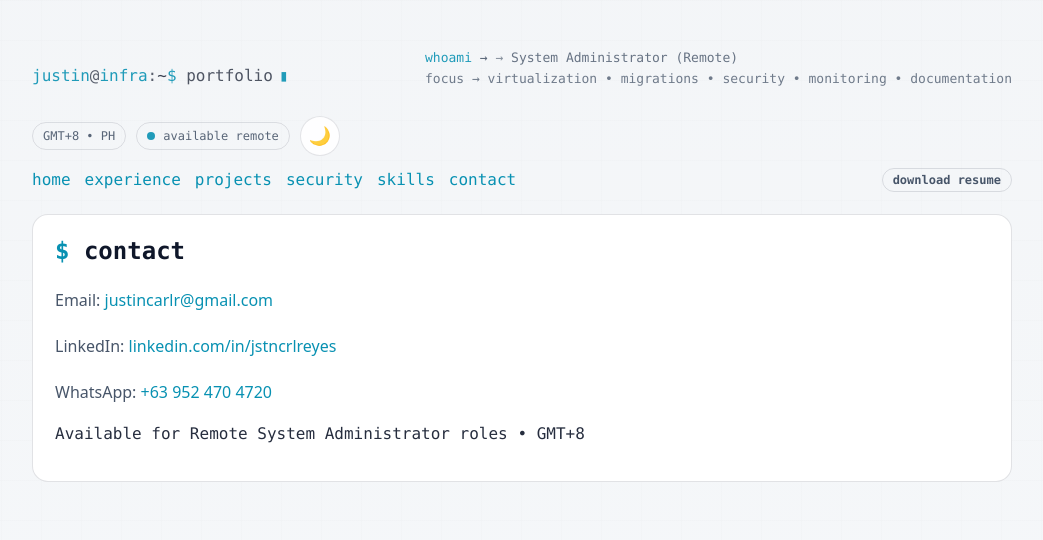
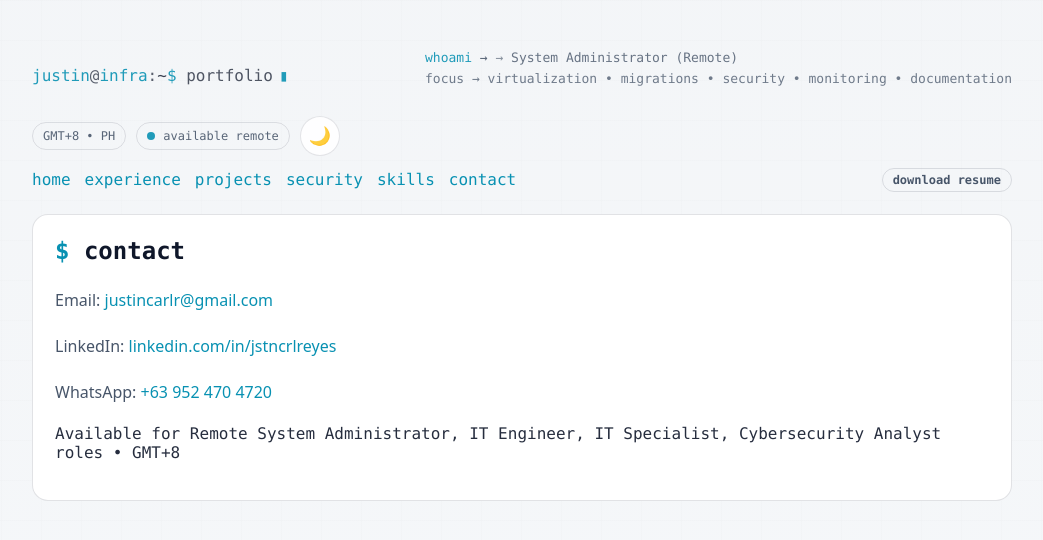
Before and after one commit to justincarlr/it-sysadmin-portfolio, a Next.js app: page /contact in a window 1280 px wide. Shown: the top 540 px of the page, without its empty margins (118-1161 px from the left). Built offline with nearby package versions, Linux system fonts and the light colour scheme.

Commit message:
Updated contacts

```diff
--- a/app/contact/page.tsx
+++ b/app/contact/page.tsx
@@ -26,7 +26,7 @@ export default function Contact() {
         </div>
 
         <p className="mono" style={{ marginTop: 16, opacity: 0.9 }}>
-          Available for Remote System Administrator roles • GMT+8
+          Available for Remote System Administrator, IT Engineer, IT Specialist, Cybersecurity Analyst roles • GMT+8
         </p>
       </section>
     </main>
```
